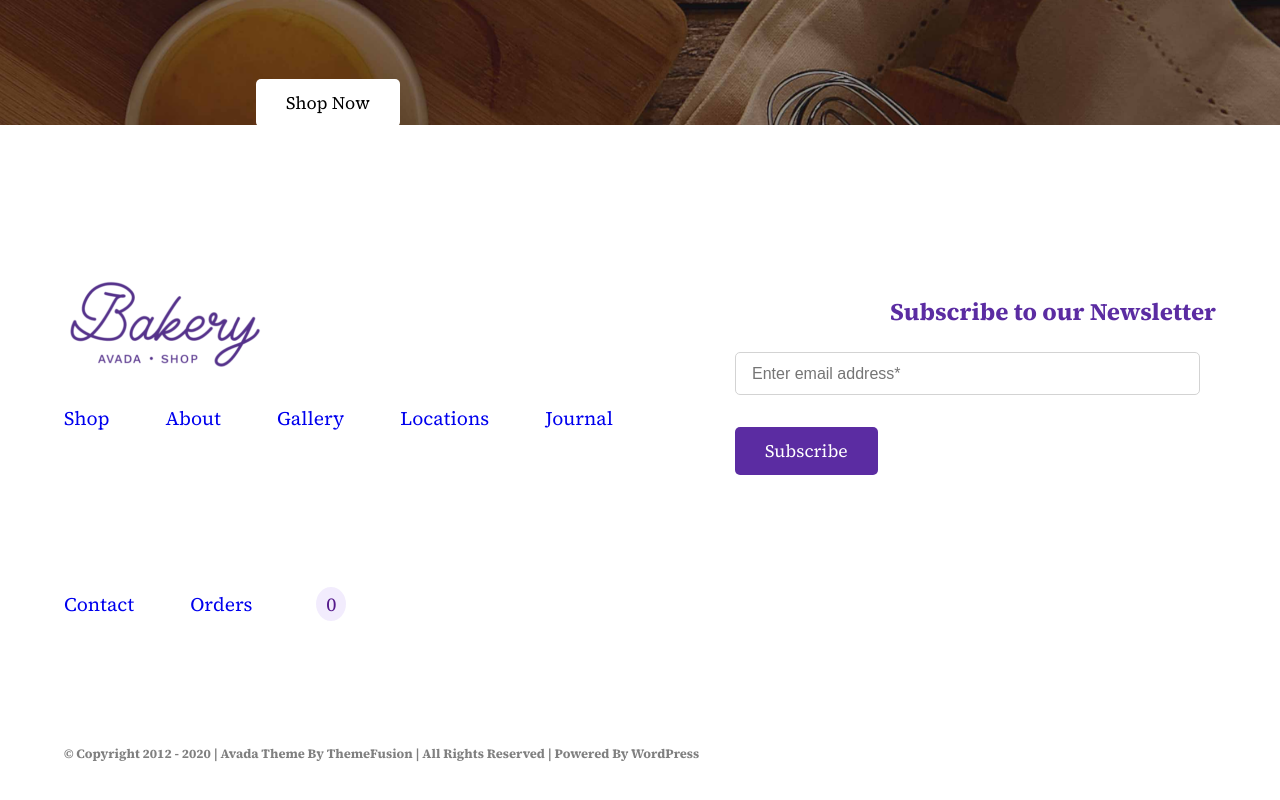
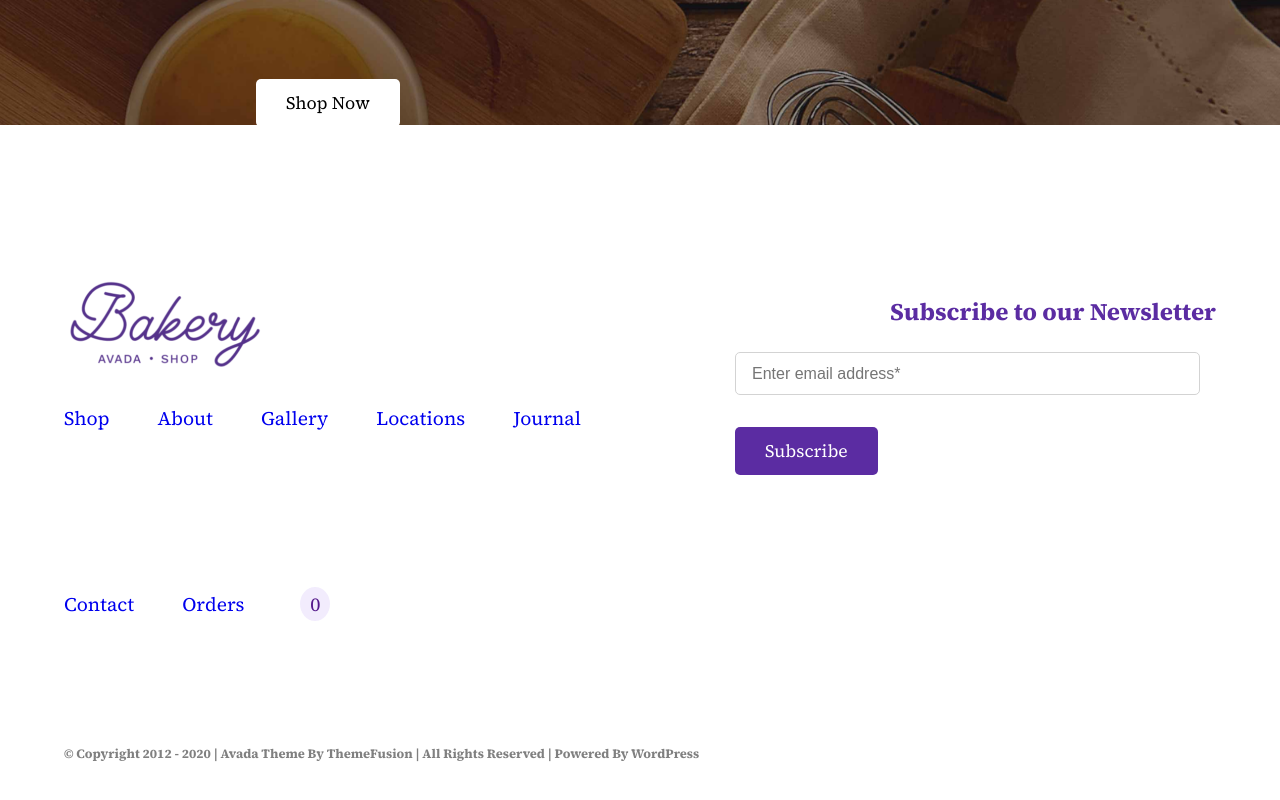
Before and after one commit to Frampolz/proj-html-vuejs, a Vue app: page / in a window 1280 px wide. Shown: the part 7816-8616 px from the top of the page. Built offline with nearby package versions, Linux system fonts and the light colour scheme; the HTML template or start-up script is replaced by a standard one.

Commit message:
fix margin

```diff
--- a/src/components/footer-component/FooterLeft.vue
+++ b/src/components/footer-component/FooterLeft.vue
@@ -60,7 +60,7 @@ export default {
 .footer-menu {
   ul {
     li {
-      margin: 2em 3.5em 8em 0;
+      margin: 2em 3em 8em 0;
       a {
         text-transform: capitalize;
         font-size: 1.2em;
```
